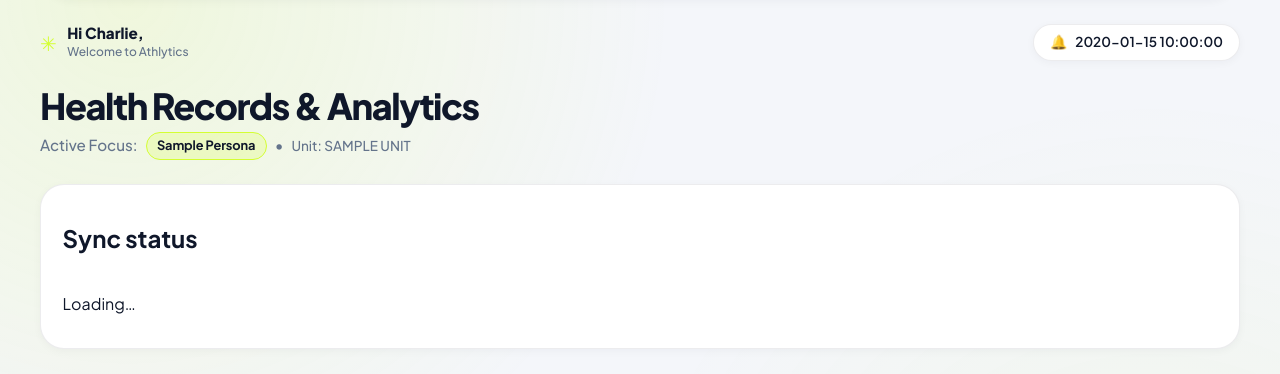
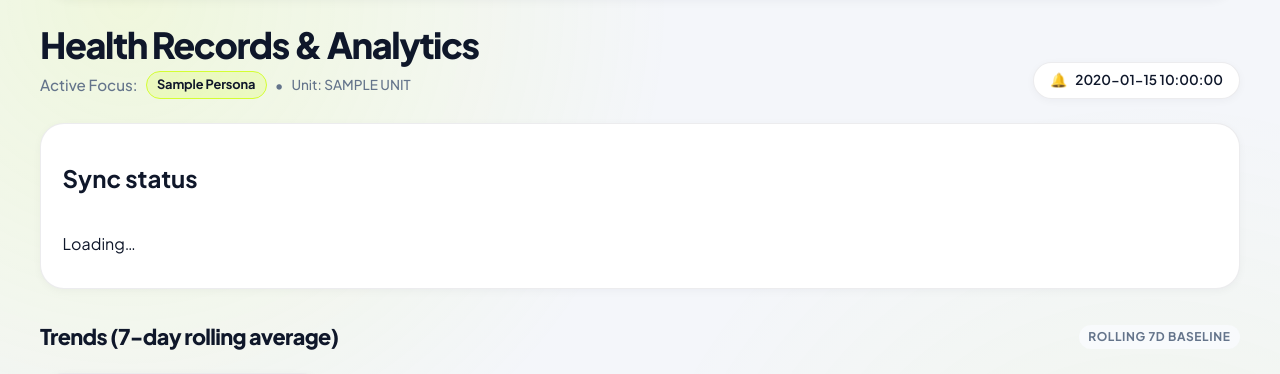
Before and after one commit to mrtial/Athlytics, a FastAPI app: template app/templates/dashboard.html in a window 1280 px wide. Shown: the part 81-455 px from the top of the page. Run offline with FastAPI, Linux system fonts and the light colour scheme; the template is opened without the code that fills it: most values are stand-ins (such as "Sample title", 1, 10 or a date in 2020); data that the repository does not hold is empty; parts of the project's set-up code (start-up, migrations or seed data) failed here and were passed over.

Commit message:
chore: remove Hi Charlie banner from dashboard

```diff
--- a/app/templates/dashboard.html
+++ b/app/templates/dashboard.html
@@ -1,24 +1,6 @@
 {% extends "base.html" %}
 {% block title %}Dashboard — Athlytics{% endblock %}
 {% block content %}
-
-<!-- Top Header Row (Left-Aligned Greeting + Right-Aligned Date Pill) -->
-<div class="top-bar-row">
-  <!-- Left-aligned Personalized Welcome Header -->
-  <div class="welcome-group">
-    <span class="welcome-brand-mark">✳</span>
-    <div>
-      <h2 class="welcome-title">Hi {{ athlete_first_name|default('Charlie') }},</h2>
-      <p class="welcome-sub">Welcome to Athlytics</p>
-    </div>
-  </div>
-
-  <!-- Right-aligned Date Pill -->
-  <div class="date-pill">
-    <span>🔔</span>
-    <span>{{ today_formatted }}</span>
-  </div>
-</div>
 
 <div class="dashboard-hero">
   <div>
@@ -29,6 +11,10 @@
       <span>&bull;</span>
       <span style="font-size: 0.85rem; color: var(--fg-muted);">Unit: {{ unit|upper }}</span>
     </div>
+  </div>
+  <div class="date-pill">
+    <span>🔔</span>
+    <span>{{ today_formatted }}</span>
   </div>
 </div>
 
```
